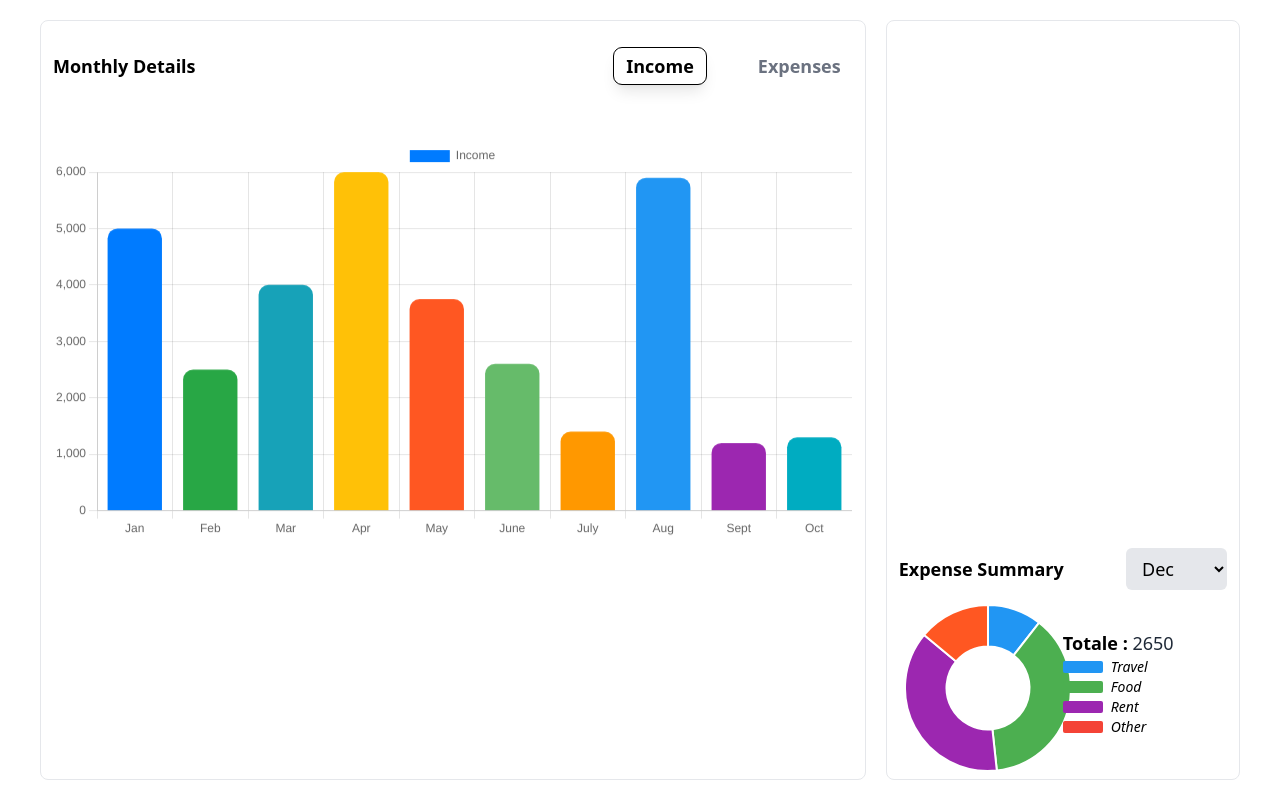
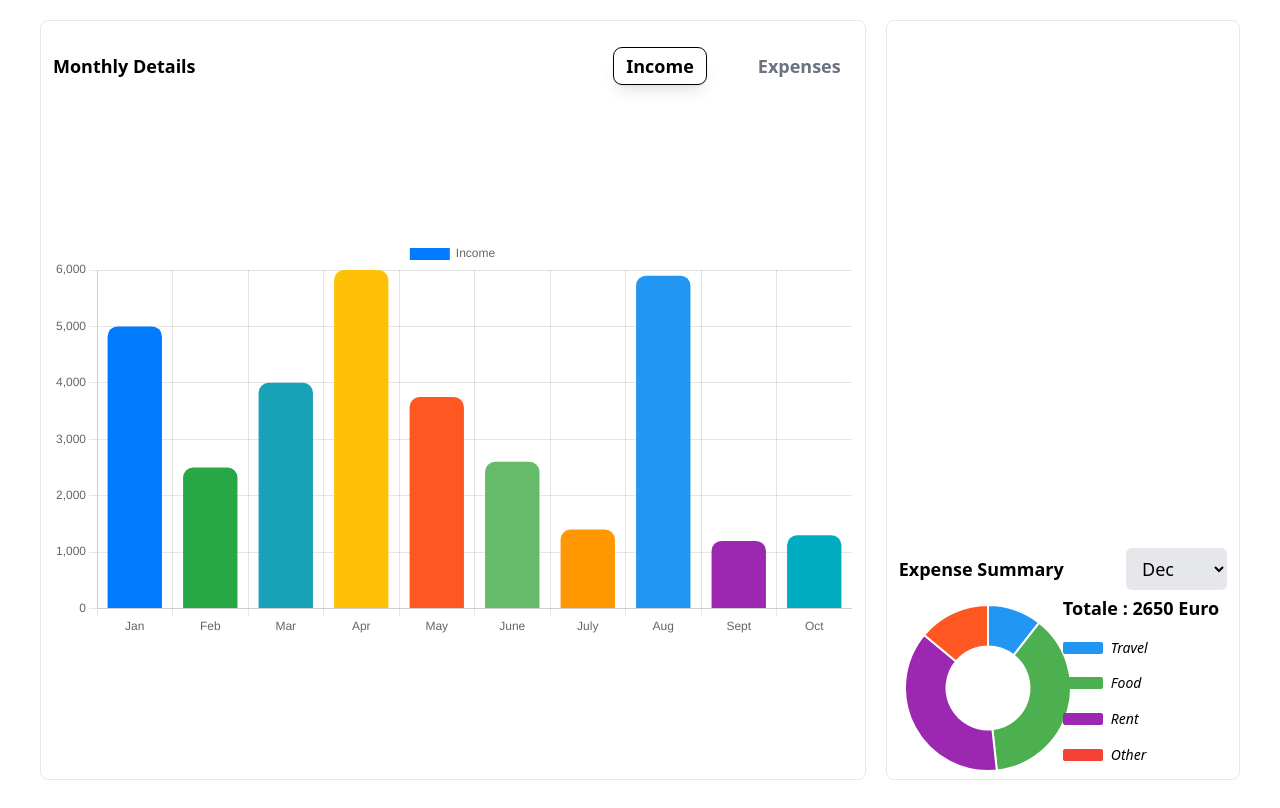
Before and after one commit to QuentinRabe/FinTrack, a Vue app: page / in a window 1280 px wide. Built offline with nearby package versions, Linux system fonts and the light colour scheme.

Commit message:
fix a little bit the animation

```diff
--- a/src/components/GraphicDoughnutComponent.vue
+++ b/src/components/GraphicDoughnutComponent.vue
@@ -1,5 +1,5 @@
 <template>
-  <Doughnut :data="data" />
+  <Doughnut :data="data" :options="chartOptions" class="w-full h-full"/>
 </template>
 
 <script setup>
@@ -30,4 +30,13 @@ const { arrayData } = defineProps({
 onMounted(() => {
   console.log("Mounted" + arrayData);
 });
+const chartOptions = {
+  animation: {
+    duration: 1000, // Durée de l'animation en millisecondes
+    easing: 'easeInOutBounce', // Type d'animation
+    onComplete: () => {
+      console.log('Animation terminée');
+    },
+  },
+};
 </script>
--- /dev/null
+++ b/src/sections/MonthlyDetailsSection.vue
@@ -0,0 +1,49 @@
+<template>
+  <section class="flex flex-col gap-5 w-[70%] h-full">
+    <div
+      class="w-full h-full px-3 py-2 text-lg border rounded-lg flex flex-col"
+    >
+      <div class="flex justify-between items-center h-[10%]">
+        <TitleComponent title="Monthly Details" />
+        <div class="flex gap-10">
+          <SwitchButtonComponent
+            v-for="(switchBtn, index) in store.switches"
+            :key="index"
+            :title="store.switches[index].name"
+            @click="store.toggleActive(switchBtn.name)"
+            :state="store.switches[index].state"
+          />
+        </div>
+      </div>
+      <div class="w-full h-[90%] grid grid-cols-1 items-center">
+        <transition name="fade">
+          <GraphicBarComponent
+            :key="store.activeBar"
+            :monthData="
+              store.activeBar === 'Income'
+                ? store.monthlyIncome
+                : store.monthlyExpenses
+            "
+            :bgColor="
+              store.activeBar === 'Income'
+                ? store.incomesColors
+                : store.expensesColors
+            "
+          />
+        </transition>
+      </div>
+    </div>
+  </section>
+</template>
+
+<script setup>
+import TitleComponent from "@/components/TitleComponent.vue";
+import SwitchButtonComponent from "@/components/SwitchButtonComponent.vue";
+import GraphicBarComponent from "@/components/GraphicBarComponent.vue";
+import { useFinanceStore } from "@/stores/store";
+import { onMounted } from "vue";
+const store = useFinanceStore();
+onMounted(() => {
+  console.log(`Hello Mounted`);
+});
+</script>
--- /dev/null
+++ b/src/sections/RightSection.vue
@@ -0,0 +1,70 @@
+<template>
+  <section
+    class="w-[30%] h-full px-3 py-2 text-lg border rounded-lg flex flex-col justify-end"
+  >
+    <div class="w-full h-[30%] flex flex-col gap-1">
+      <div class="w-full h-[20%] flex justify-between items-center">
+        <TitleComponent title="Expense Summary" />
+        <OptGroupComponent :months="store.months" />
+      </div>
+      <div class="w-full h-[80%]">
+        <Transition name="fades">
+          <div :key="store.monthSelected" class="w-full h-full grid grid-cols-2">
+            <GraphicDoughnutComponent
+              :arrayData="store.expenseSummaryArray"
+              :key="store.monthSelected"
+            />
+            <div
+              class="w-full h-full grid grid-rows-5"
+              :key="store.monthSelected"
+            >
+              <p>
+                <span class="text-lg font-bold text-black">Totale :
+                {{ store.currentExpenseSummarySum }} Euro </span>
+              </p>
+              <LabelsGraphComponent
+                bgColor="rgb(33, 150, 243)"
+                label="Travel"
+              />
+              <LabelsGraphComponent bgColor="rgb(76, 175, 80)" label="Food" />
+              <LabelsGraphComponent bgColor="rgb(156, 39, 176)" label="Rent" />
+              <LabelsGraphComponent bgColor="rgb(244, 67, 54)" label="Other" />
+            </div>
+          </div>
+        </Transition>
+      </div>
+    </div>
+  </section>
+</template>
+
+<script setup>
+import TitleComponent from "@/components/TitleComponent.vue";
+import { useFinanceStore } from "@/stores/store";
+import GraphicDoughnutComponent from "@/components/GraphicDoughnutComponent.vue";
+import OptGroupComponent from "@/components/OptGroupComponent.vue";
+import LabelsGraphComponent from "@/components/LabelsGraphComponent.vue";
+const store = useFinanceStore();
+</script>
+
+<style scoped>
+.fades-enter-active,
+.fades-leave-active {
+  transition: all 2s ease;
+}
+
+.fades-enter-to,
+.fades-leave-from {
+  /* transform: scale(1); */
+  opacity: 1;
+  display: grid;
+  /* transform: scaleY(1); */
+}
+
+.fades-enter-from,
+.fades-leave-to /* .fade-leave-active in <2.1.8 */ {
+  /* transform: scale(0); */
+  opacity: 0;
+  display: none;
+  /* transform: scaleY(0); */
+}
+</style>
--- a/src/views/HomeView.vue
+++ b/src/views/HomeView.vue
@@ -1,107 +1,19 @@
 <template>
   <main class="bg-white w-full h-screen flex px-10 py-5 gap-5">
-    <section class="flex flex-col gap-5 w-[70%] h-full">
-      <div
-        class="w-full h-full px-3 py-2 text-lg border rounded-lg flex flex-col"
-      >
-        <div class="flex justify-between items-center h-[10%]">
-          <TitleComponent title="Monthly Details" />
-          <div class="flex gap-10">
-            <SwitchButtonComponent
-              v-for="(switchBtn, index) in store.switches"
-              :key="index"
-              :title="store.switches[index].name"
-              @click="store.toggleActive(switchBtn.name)"
-              :state="store.switches[index].state"
-            />
-          </div>
-        </div>
-        <div class="w-full h-[90%] relative top-1/2 -translate-y-1/2">
-          <template v-if="store.activeBar">
-            <transition name="fade">
-              <GraphicBarComponent
-                :key="store.activeBar"
-                :monthData="
-                  store.activeBar === 'Income'
-                    ? store.monthlyIncome
-                    : store.monthlyExpenses
-                "
-                :bgColor="
-                  store.activeBar === 'Income'
-                    ? store.incomesColors
-                    : store.expensesColors
-                "
-              />
-            </transition>
-          </template>
-        </div>
-      </div>
-    </section>
-    <section
-      class="w-[30%] h-full px-3 py-2 text-lg border rounded-lg flex flex-col justify-end"
-    >
-      <div class="w-full h-[30%] flex flex-col gap-1">
-        <div class="w-full h-[20%] flex justify-between items-center">
-          <TitleComponent title="Expense Summary" />
-          <OptGroupComponent :months="store.months" />
-        </div>
-        <div class="w-full h-[80%] grid grid-cols-2 items-center">
-          <template v-if="store.expenseSummaryArray">
-            <Transition name="fade" mode="out-in">
-              <GraphicDoughnutComponent
-                :arrayData="store.expenseSummaryArray"
-                :key="store.monthSelected"
-                class="h-full"
-              />
-            </Transition>
-          </template>
-          <div class="">
-            <Transition name="fade" mode="out-in">
-              <p
-                v-if="store.currentExpenseSummarySum"
-                :key="store.monthSelected"
-              >
-                <span class="text-lg font-bold text-black">Totale : </span>
-                {{ store.currentExpenseSummarySum }}
-              </p>
-            </Transition>
-            <Transition name="fade" mode="out-in">
-              <LabelsGraphComponent
-                bgColor="rgb(33, 150, 243)"
-                label="Travel"
-              />
-            </Transition>
-            <Transition name="fade" mode="out-in">
-              <LabelsGraphComponent v-if="store.expenseSummary" bgColor="rgb(76, 175, 80)" label="Food" />
-            </Transition>
-            <Transition name="fade" mode="out-in">
-              <LabelsGraphComponent bgColor="rgb(156, 39, 176)" label="Rent" />
-            </Transition>
-            <Transition name="fade" mode="out-in">
-              <LabelsGraphComponent bgColor="rgb(244, 67, 54)" label="Other" />
-            </Transition>
-          </div>
-        </div>
-      </div>
-    </section>
+    <MonthlyDetailsSection/>
+    <RightSection/>
   </main>
 </template>
 
 <script setup>
-import TitleComponent from "@/components/TitleComponent.vue";
-import SwitchButtonComponent from "@/components/SwitchButtonComponent.vue";
-import GraphicBarComponent from "@/components/GraphicBarComponent.vue";
-import { useFinanceStore } from "@/stores/store";
-import GraphicDoughnutComponent from "@/components/GraphicDoughnutComponent.vue";
-import OptGroupComponent from "@/components/OptGroupComponent.vue";
-import LabelsGraphComponent from "@/components/LabelsGraphComponent.vue";
-const store = useFinanceStore();
+import MonthlyDetailsSection from "@/sections/MonthlyDetailsSection.vue";
+import RightSection from "@/sections/RightSection.vue";
 </script>
 
-<style scoped>
+<style>
 .fade-enter-active,
 .fade-leave-active {
-  transition: all 0.5s ease;
+  transition: all 2s ease;
 }
 
 .fade-enter-to,
```
